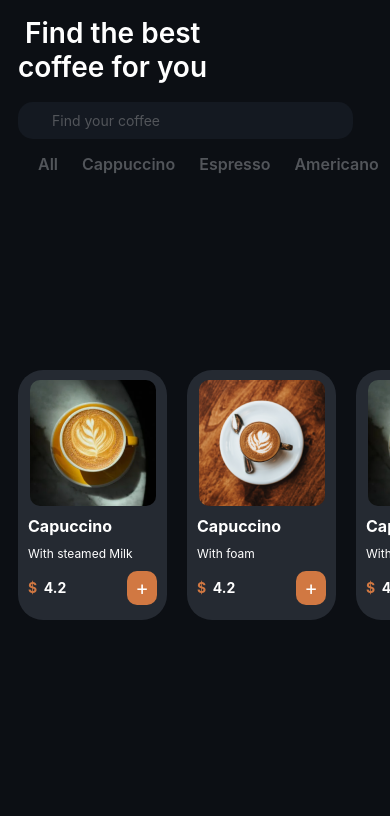
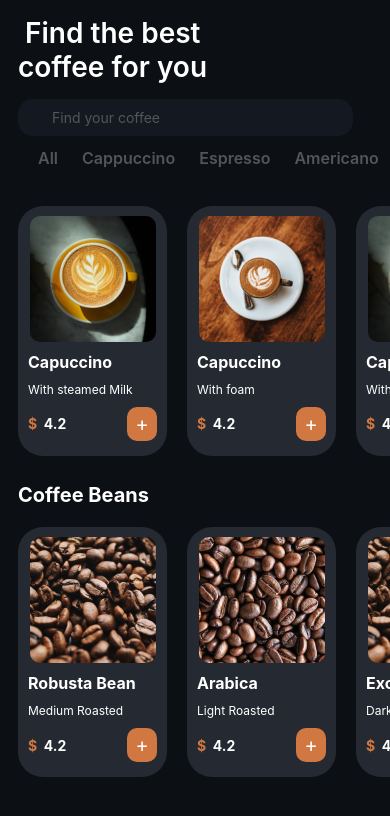
Before and after one commit to okorieonyedikachi/coffeeroom-app, a React Native app: screen /Home in a window 390 px wide. Shown: the top 816 px of the page. Built offline with nearby package versions, Linux system fonts and the light colour scheme; some icons are missing.

Commit message:
Chore: Dynamic rendering of coffee beans list

```diff
--- a/src/components/productList.tsx
+++ b/src/components/productList.tsx
@@ -1,7 +1,6 @@
 import { View, Text, StyleSheet, Image, Pressable, FlatList, ScrollView } from 'react-native';
 // import { ScrollView } from 'react-native-gesture-handler';
 
-import { productCoffeeList } from '~/constants/data';
 import { Sizes, colors } from '~/constants/theme';
 
 export interface productListProps {
@@ -9,6 +8,7 @@ export interface productListProps {
   productDescription?: string;
   productPrice?: number;
   productImage?: any;
+  data?: any[];
 }
 
 const ProductList = ({
@@ -16,18 +16,19 @@ const ProductList = ({
   productPrice,
   productDescription,
   productImage,
+  data,
 }: productListProps) => {
   return (
     <ScrollView scrollEnabled horizontal showsHorizontalScrollIndicator={false}>
       <FlatList
-        data={productCoffeeList}
+        data={data}
         horizontal
         renderItem={({ item }) => (
           <View style={styles.container}>
             <View style={{ alignItems: 'center' }}>
               <Image source={item.productImage} style={styles.productImage} />
             </View>
-            <View style={styles.productDescription}>
+            <View>
               <Text style={styles.productTitle}>{item.productTitle}</Text>
               <Text style={{ color: colors.primaryColor, marginBottom: 10, fontSize: 12 }}>
                 {item.productDescription}
--- a/src/constants/data.ts
+++ b/src/constants/data.ts
@@ -18,3 +18,30 @@ export const productCoffeeList = [
     productImage: require('assets/image 5b.png'),
   },
 ];
+
+export const CoffeeBeanList = [
+  {
+    productTitle: 'Robusta Bean',
+    productDescription: 'Medium Roasted',
+    productPrice: 4.2,
+    productImage: require('assets/bean1.png'),
+  },
+  {
+    productTitle: 'Arabica',
+    productDescription: 'Light Roasted',
+    productPrice: 4.2,
+    productImage: require('assets/bean2.png'),
+  },
+  {
+    productTitle: 'Excelsa',
+    productDescription: 'Dark Roasted',
+    productPrice: 4.2,
+    productImage: require('assets/bean1.png'),
+  },
+  {
+    productTitle: 'Liberica',
+    productDescription: 'Medium Roasted',
+    productPrice: 4.2,
+    productImage: require('assets/bean2.png'),
+  },
+];
--- a/src/screens/home.tsx
+++ b/src/screens/home.tsx
@@ -1,17 +1,10 @@
 import { SearchNormal1 } from 'iconsax-react-native';
-import {
-  View,
-  Text,
-  StyleSheet,
-  Dimensions,
-  ScrollView,
-  TouchableOpacity,
-  FlatList,
-} from 'react-native';
+import { View, Text, StyleSheet, Dimensions, ScrollView, TouchableOpacity } from 'react-native';
 import { TextInput } from 'react-native-gesture-handler';
 
 import Header from '~/components/header';
 import ProductList from '~/components/productList';
+import { CoffeeBeanList, productCoffeeList } from '~/constants/data';
 import { Sizes, colors } from '~/constants/theme';
 
 //makes sure it gets the device width first and applies the width I give any element.
@@ -45,21 +38,17 @@ export default function Home() {
           </TouchableOpacity>
         ))}
       </ScrollView>
-      <ProductList />
-      {/* <ScrollView scrollEnabled horizontal showsHorizontalScrollIndicator={false}> */}
-      {/* <FlatList
-          data={productCoffeeList}
-          renderItem={({ item }) => (
-            <ProductList
-              productTitle={item.productTitle}
-              productDescription={item.productDescription}
-              productImage={item.productImage}
-              productPrice={item.productPrice}
-            />
-          )}
-        /> */}
-      {/* <ProductList /> */}
-      {/* </ScrollView> */}
+      <ProductList data={productCoffeeList} />
+      <Text
+        style={{
+          color: colors.primaryColor,
+          fontSize: Sizes.md,
+          marginTop: 10,
+          fontWeight: '700',
+        }}>
+        Coffee Beans
+      </Text>
+      <ProductList data={CoffeeBeanList} />
     </View>
   );
 }
@@ -78,7 +67,7 @@ const styles = StyleSheet.create({
   searchBar: {
     backgroundColor: '#141921',
     width: '90%',
-    marginTop: 18,
+    marginTop: 15,
     padding: 10,
     borderRadius: 15,
     flexDirection: 'row',
@@ -86,7 +75,7 @@ const styles = StyleSheet.create({
   },
   coffeeListStyle: {
     flexDirection: 'row',
-    marginTop: 15,
+    marginTop: 12,
   },
   coffeeListItems: {
     color: colors.greyColor,
```
Also changed, not shown: assets/bean1.png (added), assets/bean2.png (added).
